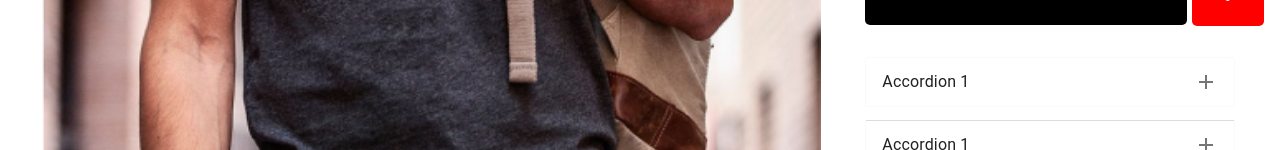
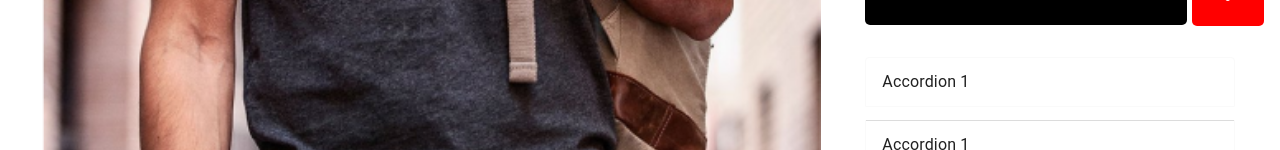
Before and after one commit to FaijanSaifi99/amic-react, a React (Create React App) app: page /product in a window 1280 px wide. Shown: the part 802-952 px from the top of the page. Built offline with nearby package versions, Linux system fonts and the light colour scheme.

Commit message:
add icon remove from meterial ui

```diff
--- a/src/components/Accordian.jsx
+++ b/src/components/Accordian.jsx
@@ -3,7 +3,7 @@ import Accordion from '@mui/material/Accordion';
 import AccordionSummary from '@mui/material/AccordionSummary';
 import AccordionDetails from '@mui/material/AccordionDetails';
 import Typography from '@mui/material/Typography';
-import AddIcon from '@mui/icons-material/Add';
+// import AddIcon from '@mui/icons-material/Add';
 
 
  function SimpleAccordion() {
@@ -15,7 +15,7 @@ import AddIcon from '@mui/icons-material/Add';
     <>
       <Accordion style={Accordion_style}>
         <AccordionSummary
-          expandIcon={<AddIcon />}
+          // expandIcon={}
 
         >
           <Typography>Accordion 1</Typography>
```
